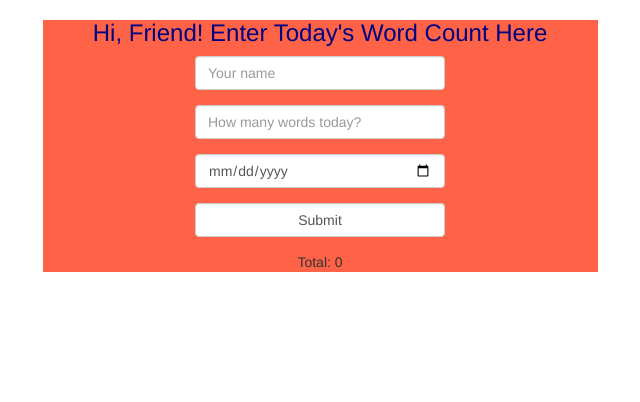
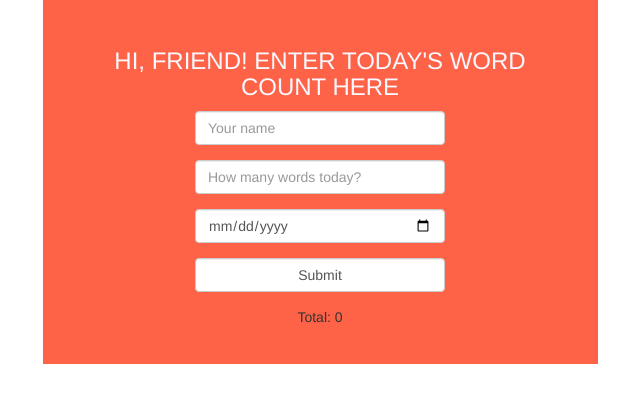
Before and after one commit to jennvance/b1m, a website: page public/html/home.html in a window 1280 px wide. Shown: the whole page, without its empty margins (320-960 px from the left). Drawn offline with nearby package versions, Linux system fonts and the light colour scheme; no server answers.

Commit message:
style edits

```diff
--- a/public/styles/style.css
+++ b/public/styles/style.css
@@ -1,5 +1,6 @@
 h3 {
-	color: navy;
+	color: ghostwhite;
+	text-transform: uppercase;
 }
 
 ul {
@@ -18,6 +19,7 @@ ul {
 .centered-panel {
 	text-align: center;
 	background-color: tomato;
+	padding: 5%;
 }
 .display-count {
 
```
Also changed, not shown: public/html/home.html (+1 -0 lines).
